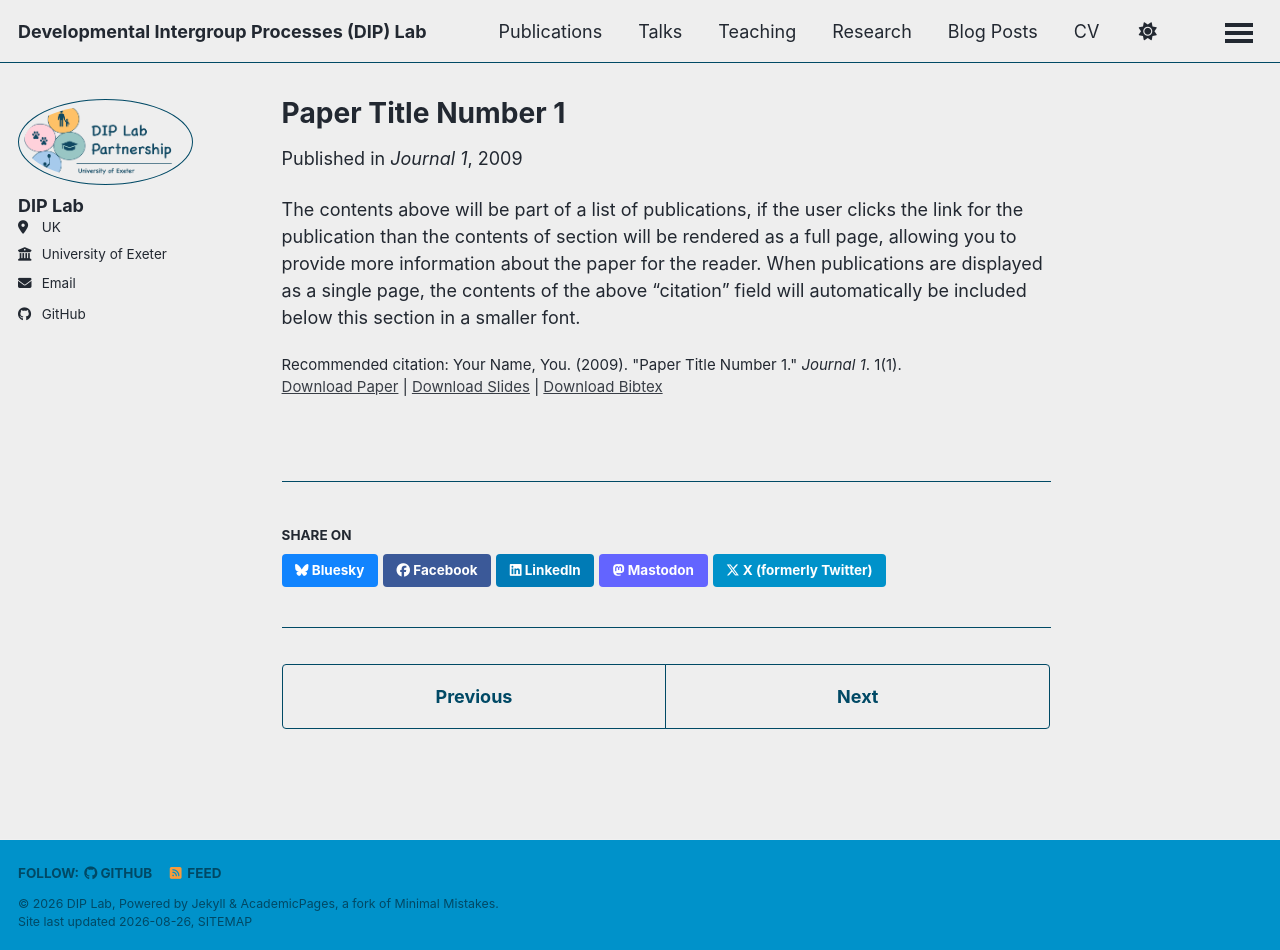
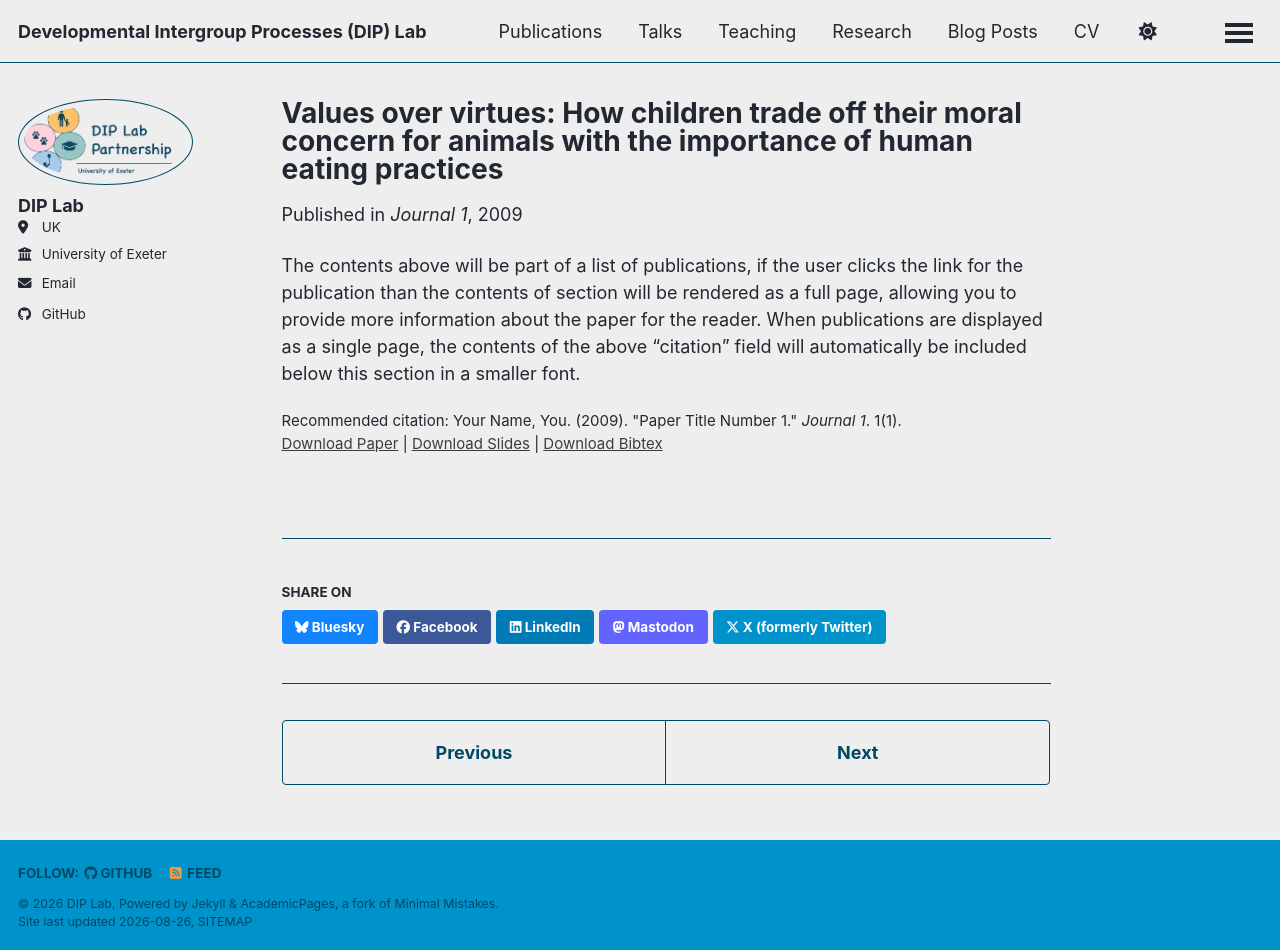
Before and after one commit to Developmental-Intergroup-Processes-Lab/Developmental-Intergroup-Processes-Lab.github.io, a Jekyll site: the page built from _publications/2009-10-01-paper-title-number-1.md, in a window 1280 px wide and 950 px high. Built offline with Jekyll 4.4.1, drawn with Linux system fonts in a browser that asks for light colours; a style sheet for code colours, icons or effects is not loaded.

Commit message:
Update 2009-10-01-paper-title-number-1.md

```diff
--- a/_publications/2009-10-01-paper-title-number-1.md
+++ b/_publications/2009-10-01-paper-title-number-1.md
@@ -1,5 +1,5 @@
 ---
-title: "Paper Title Number 1"
+title: "Values over virtues: How children trade off their moral concern for animals with the importance of human eating practices"
 collection: publications
 category: manuscripts
 permalink: /publication/2009-10-01-paper-title-number-1
```
